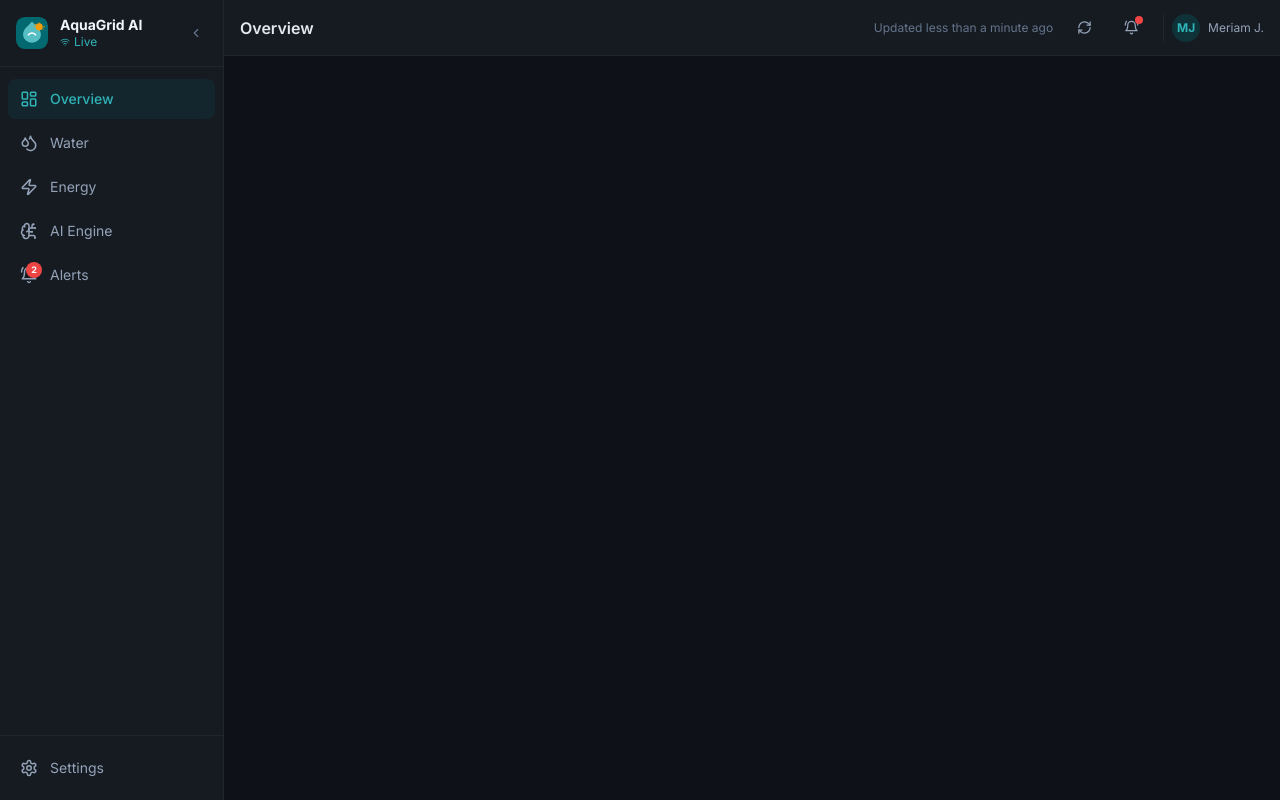
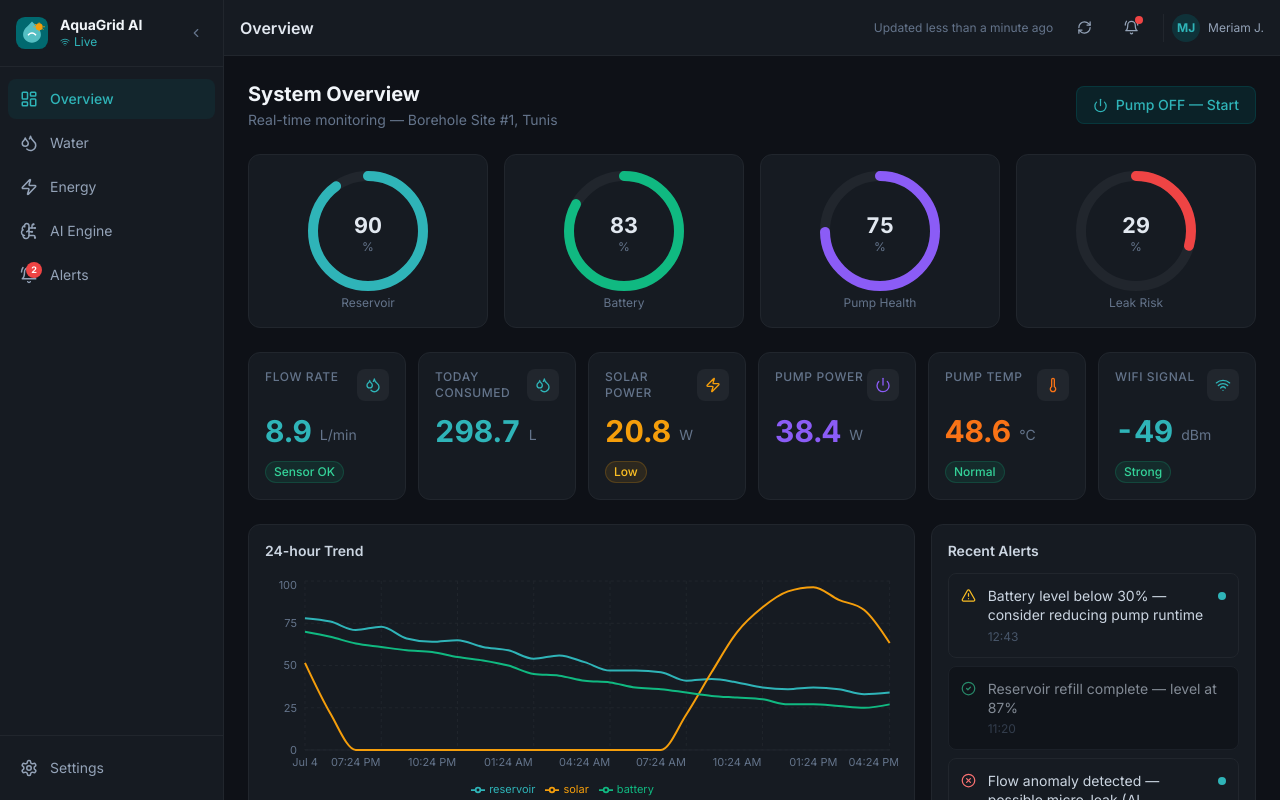
Before and after one commit to meriamjadoui/AquaGrid-AI, a React (Vite) app in the folder dashboard/: page /overview in a window 1280 px wide. Built offline with nearby package versions, Linux system fonts and the light colour scheme.

Commit message:
fix: Layout renders children instead of <Outlet /> — fixes blank content area

```diff
--- a/dashboard/src/components/Layout/Layout.jsx
+++ b/dashboard/src/components/Layout/Layout.jsx
@@ -1,10 +1,9 @@
 import React from 'react'
-import { Outlet } from 'react-router-dom'
 import Sidebar from './Sidebar'
 import TopBar from './TopBar'
 import useStore from '../../store/useStore'
 
-export default function Layout() {
+export default function Layout({ children }) {
   const sidebarOpen = useStore(s => s.sidebarOpen)
 
   return (
@@ -13,7 +12,7 @@ export default function Layout() {
       <div className={`flex flex-col flex-1 min-w-0 transition-all duration-300`}>
         <TopBar />
         <main className="flex-1 overflow-y-auto custom-scroll p-4 md:p-6">
-          <Outlet />
+          {children}
         </main>
       </div>
     </div>
```
